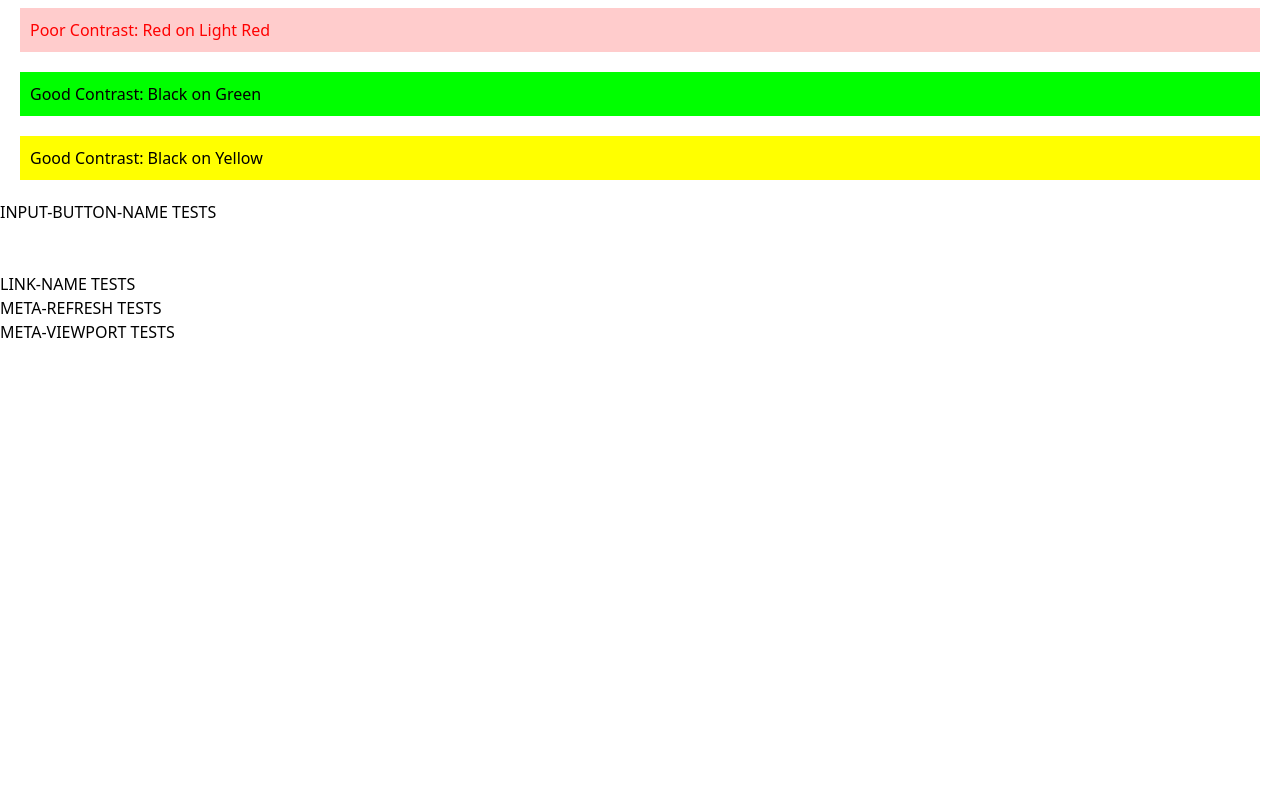
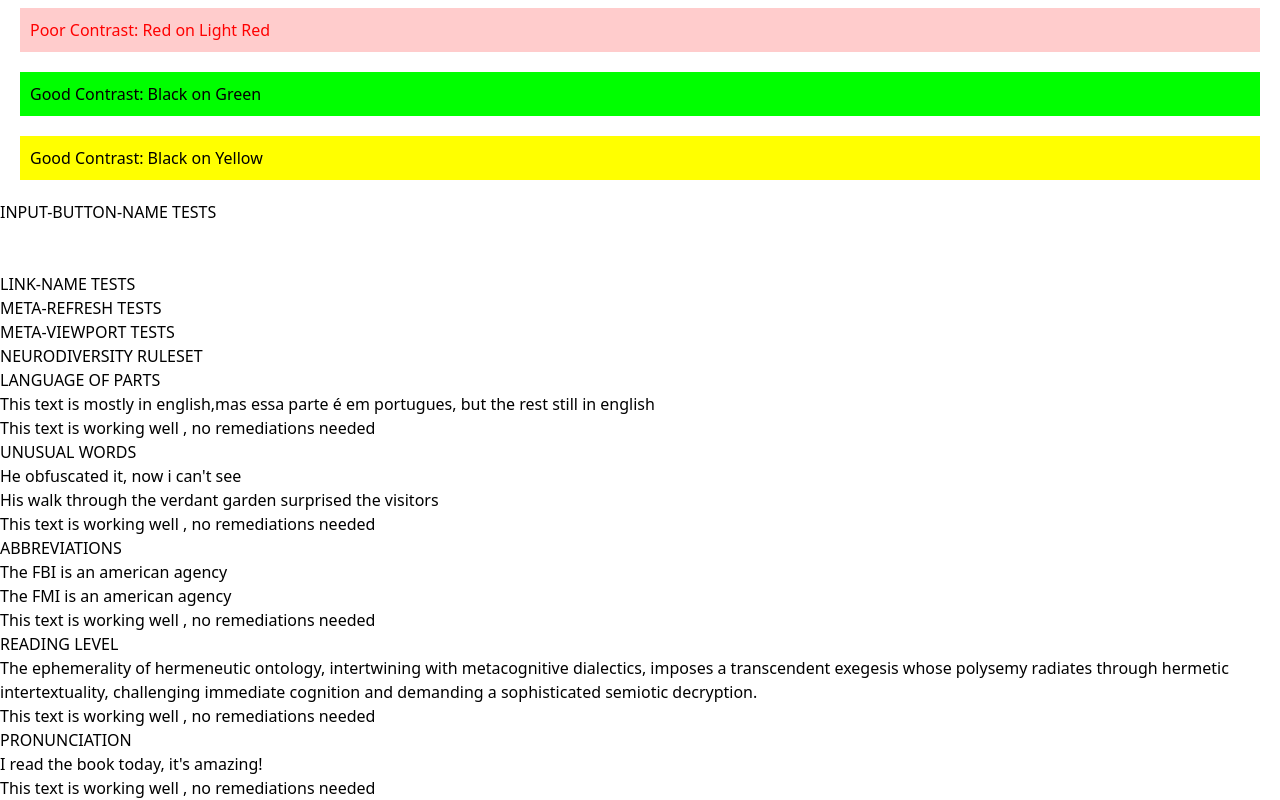
Before and after one commit to test-party/guinea-pig-next, a Next.js app: page /all-tests in a window 1280 px wide. Shown: the part 2510-3310 px from the top of the page. Before the commit the page ends 2854 px from the top, so only its background shows below. Built offline with nearby package versions, Linux system fonts and the light colour scheme.

Commit message:
neurodiversity ruleset

```diff
--- a/src/app/all-tests/page.jsx
+++ b/src/app/all-tests/page.jsx
@@ -503,6 +503,36 @@ export default function AllTests() {
             <meta name="viewport" content="user-scalable=no, maximum-scale=1" />
         </div>
       </div>
+      <div>
+        <h2>NEURODIVERSITY RULESET</h2>
+        <div>
+          <h3>LANGUAGE OF PARTS</h3>
+          <p>This text is mostly in english,mas essa parte é em portugues, but the rest still in english</p>
+          <p>This text is working well , no remediations needed </p>
+        </div>
+        <div>
+          <h3>UNUSUAL WORDS</h3>
+          <p>He obfuscated it, now i can't see</p>
+          <p>His walk through the verdant garden surprised the visitors</p>
+          <p>This text is working well , no remediations needed </p>
+        </div>
+        <div>
+          <h3>ABBREVIATIONS</h3>
+          <p>The FBI is an american agency</p>
+          <p>The FMI is an american agency</p>
+          <p>This text is working well , no remediations needed </p>
+        </div>
+        <div>
+          <h3>READING LEVEL</h3>
+          <p>The ephemerality of hermeneutic ontology, intertwining with metacognitive dialectics, imposes a transcendent exegesis whose polysemy radiates through hermetic intertextuality, challenging immediate cognition and demanding a sophisticated semiotic decryption.</p>
+          <p>This text is working well , no remediations needed </p>
+        </div>
+        <div>
+          <h3>PRONUNCIATION</h3>
+          <p>I read the book today, it's amazing!</p>
+          <p>This text is working well , no remediations needed </p>
+        </div>
+      </div>
     </div>
   );
 }
```
